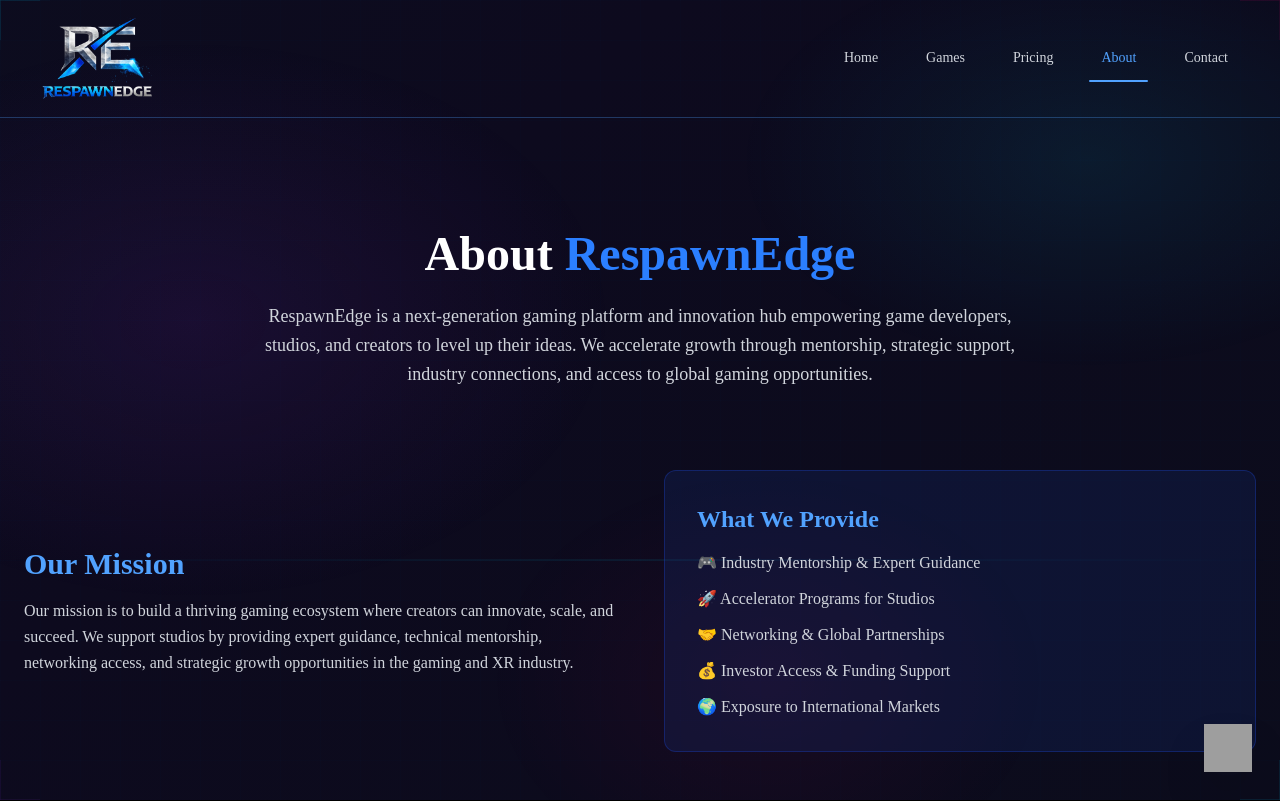
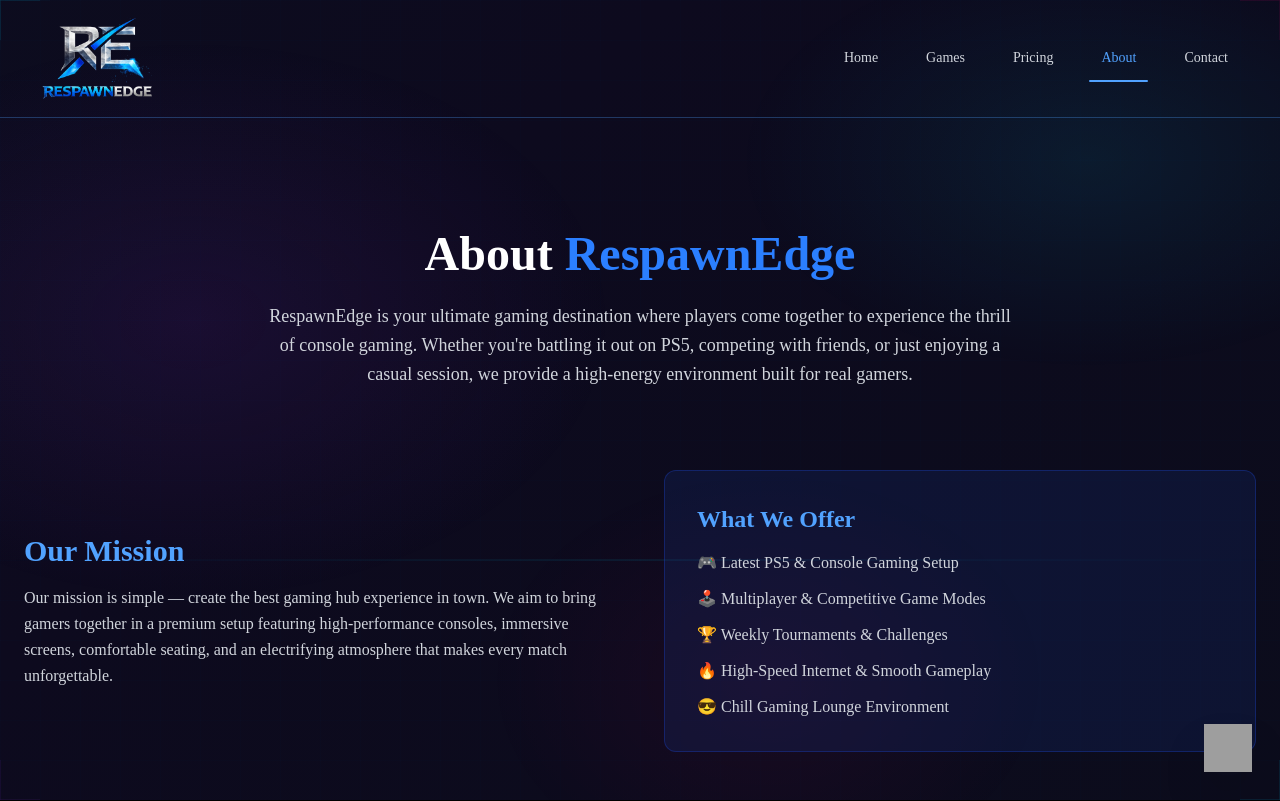
Before and after one commit to Hasifasherin/respawn_edge, a Next.js app: page /about in a window 1280 px wide. Shown: the top 801 px of the page. Built offline with nearby package versions, Linux system fonts and the light colour scheme; grey boxes are pictures that could not be loaded.

Commit message:
change the about section

```diff
--- a/src/app/about/page.tsx
+++ b/src/app/about/page.tsx
@@ -14,10 +14,10 @@
           </h1>
 
           <p className="text-gray-300 max-w-3xl mx-auto text-base sm:text-lg leading-relaxed px-2">
-            RespawnEdge is a next-generation gaming platform and innovation hub
-            empowering game developers, studios, and creators to level up their ideas.
-            We accelerate growth through mentorship, strategic support, industry
-            connections, and access to global gaming opportunities.
+            RespawnEdge is your ultimate gaming destination where players come
+            together to experience the thrill of console gaming. Whether you're
+            battling it out on PS5, competing with friends, or just enjoying a
+            casual session, we provide a high-energy environment built for real gamers.
           </p>
         </div>
 
@@ -29,24 +29,24 @@
             </h2>
 
             <p className="text-gray-300 leading-relaxed text-sm sm:text-base">
-              Our mission is to build a thriving gaming ecosystem where creators
-              can innovate, scale, and succeed. We support studios by providing
-              expert guidance, technical mentorship, networking access, and
-              strategic growth opportunities in the gaming and XR industry.
+              Our mission is simple — create the best gaming hub experience in town.
+              We aim to bring gamers together in a premium setup featuring
+              high-performance consoles, immersive screens, comfortable seating,
+              and an electrifying atmosphere that makes every match unforgettable.
             </p>
           </div>
 
           <div className="bg-blue-900/20 p-6 sm:p-8 rounded-xl border border-blue-800/40">
             <h3 className="text-xl sm:text-2xl font-semibold mb-4 text-blue-400">
-              What We Provide
+              What We Offer
             </h3>
 
             <ul className="space-y-3 text-gray-300 text-sm sm:text-base">
-              <li>🎮 Industry Mentorship & Expert Guidance</li>
-              <li>🚀 Accelerator Programs for Studios</li>
-              <li>🤝 Networking & Global Partnerships</li>
-              <li>💰 Investor Access & Funding Support</li>
-              <li>🌍 Exposure to International Markets</li>
+              <li>🎮 Latest PS5 & Console Gaming Setup</li>
+              <li>🕹️ Multiplayer & Competitive Game Modes</li>
+              <li>🏆 Weekly Tournaments & Challenges</li>
+              <li>🔥 High-Speed Internet & Smooth Gameplay</li>
+              <li>😎 Chill Gaming Lounge Environment</li>
             </ul>
           </div>
         </div>
```
